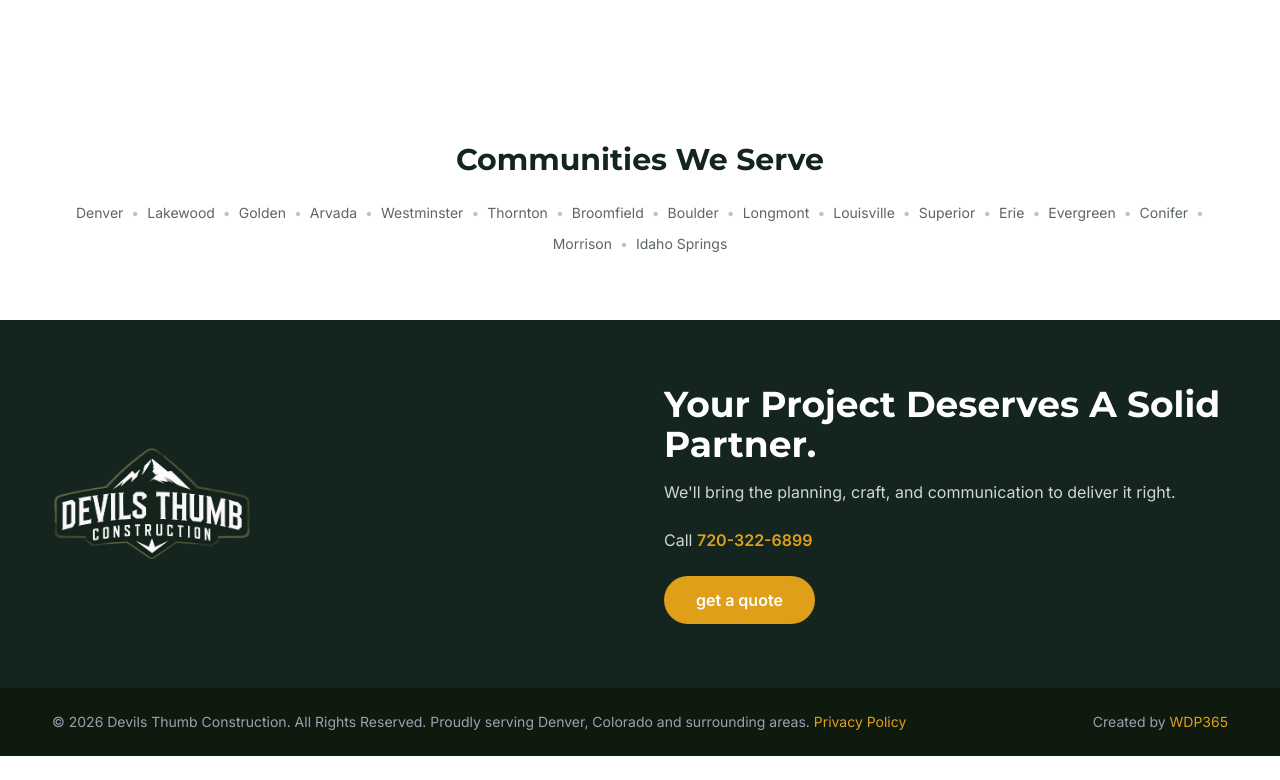
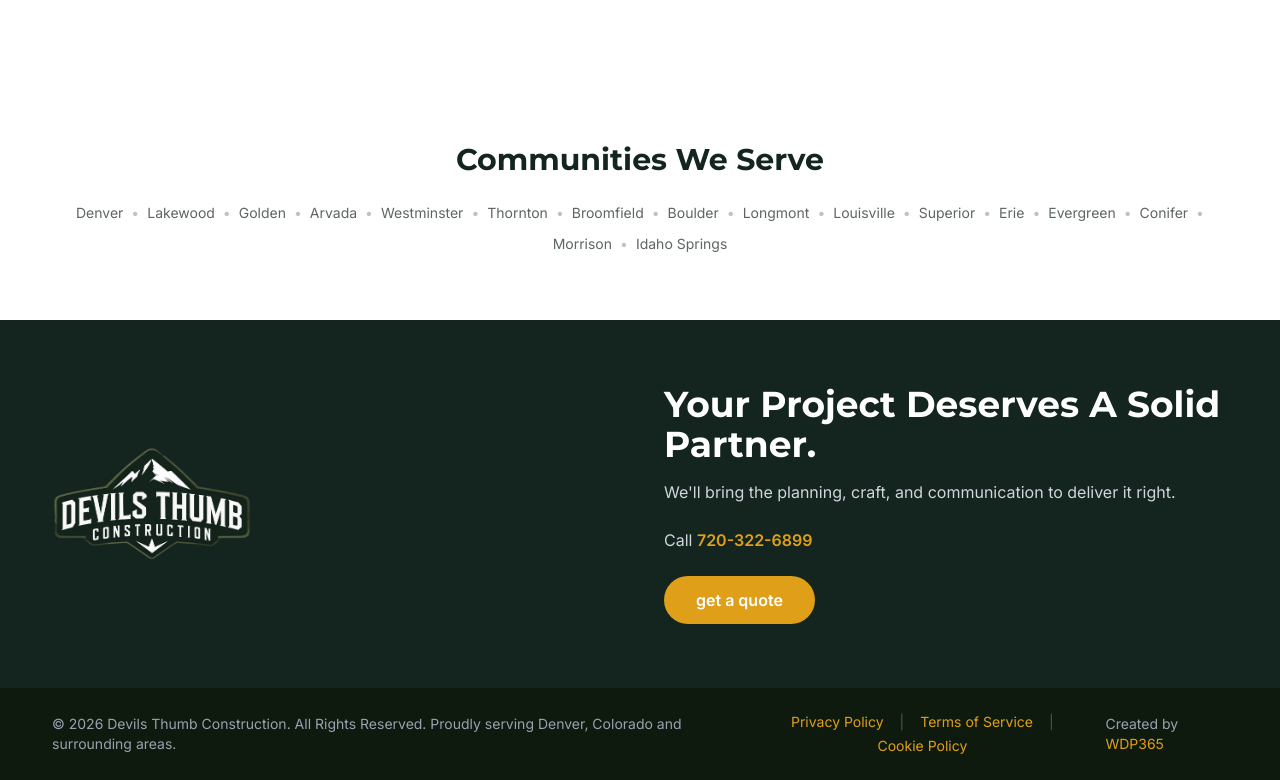
Before and after one commit to AppStudioPros/devils-thumb-construction, a Next.js app: page / in a window 1280 px wide. Shown: the part 3239-4019 px from the top of the page. Before the commit the page ends 3995 px from the top, so only its background shows below. Built offline with nearby package versions, Linux system fonts and the light colour scheme.

Commit message:
fix: footer legal links — privacy policy, terms, cookie policy (fix /privacy path)

```diff
--- a/src/components/layout/Footer.tsx
+++ b/src/components/layout/Footer.tsx
@@ -78,11 +78,15 @@ export default function Footer() {
       <div className="bg-[#0f1a0f] py-6">
         <div className="max-w-[1240px] mx-auto px-4 sm:px-6 lg:px-8 flex flex-col sm:flex-row items-center justify-between gap-2 sm:gap-4 text-sm text-gray-400 text-center sm:text-left">
           <p>
-            © 2026 Devils Thumb Construction. All Rights Reserved. Proudly serving Denver, Colorado and surrounding areas.{' '}
-            <Link href="/privacy" className="text-[#e09f18] hover:text-[#c5860e] transition-colors">
-              Privacy Policy
-            </Link>
+            © 2026 Devils Thumb Construction. All Rights Reserved. Proudly serving Denver, Colorado and surrounding areas.
           </p>
+          <div className="flex flex-wrap items-center justify-center gap-x-4 gap-y-1 text-sm">
+            <Link href="/privacy-policy" className="text-[#e09f18] hover:text-[#c5860e] transition-colors">Privacy Policy</Link>
+            <span className="text-gray-600">|</span>
+            <Link href="/terms" className="text-[#e09f18] hover:text-[#c5860e] transition-colors">Terms of Service</Link>
+            <span className="text-gray-600">|</span>
+            <Link href="/cookie-policy" className="text-[#e09f18] hover:text-[#c5860e] transition-colors">Cookie Policy</Link>
+          </div>
           <p>
             Created by{' '}
             <a href="https://wdp365.com" target="_blank" rel="noopener noreferrer" className="text-[#e09f18] hover:text-[#c5860e] transition-colors">
```
